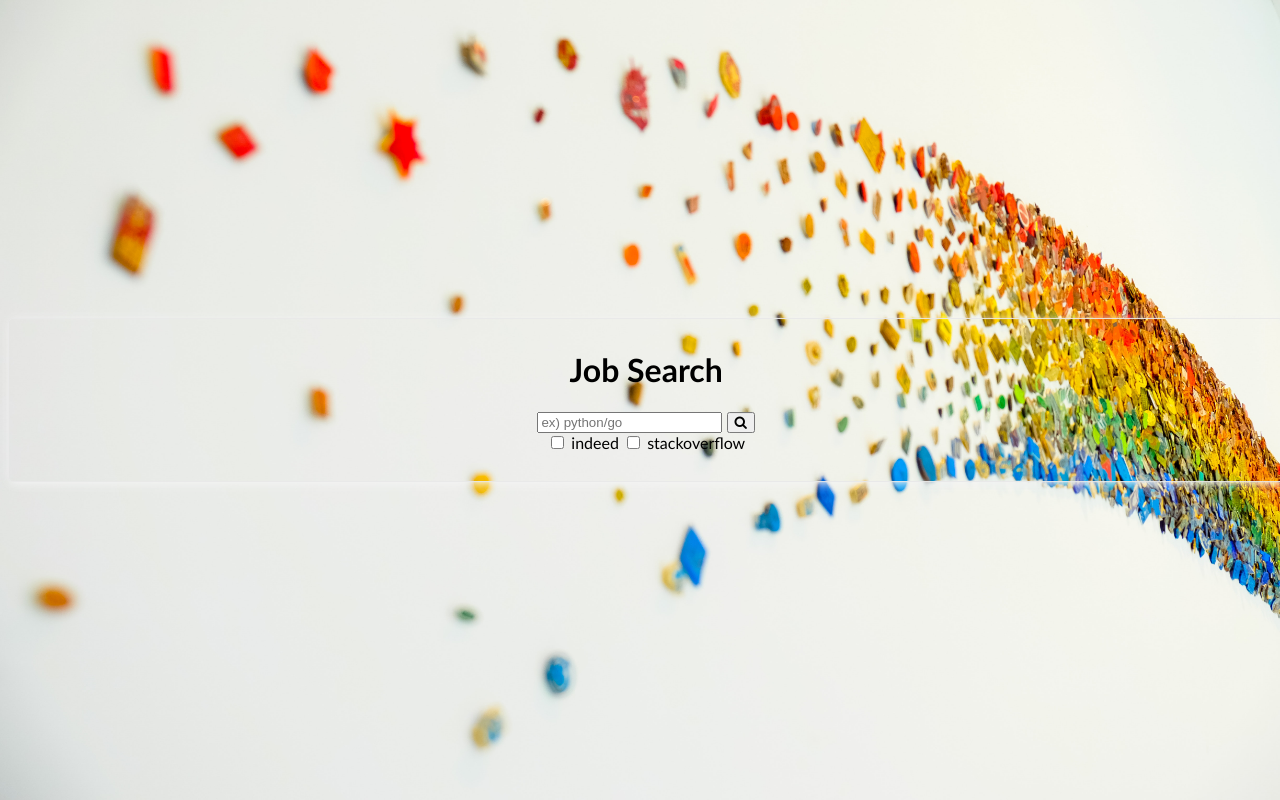
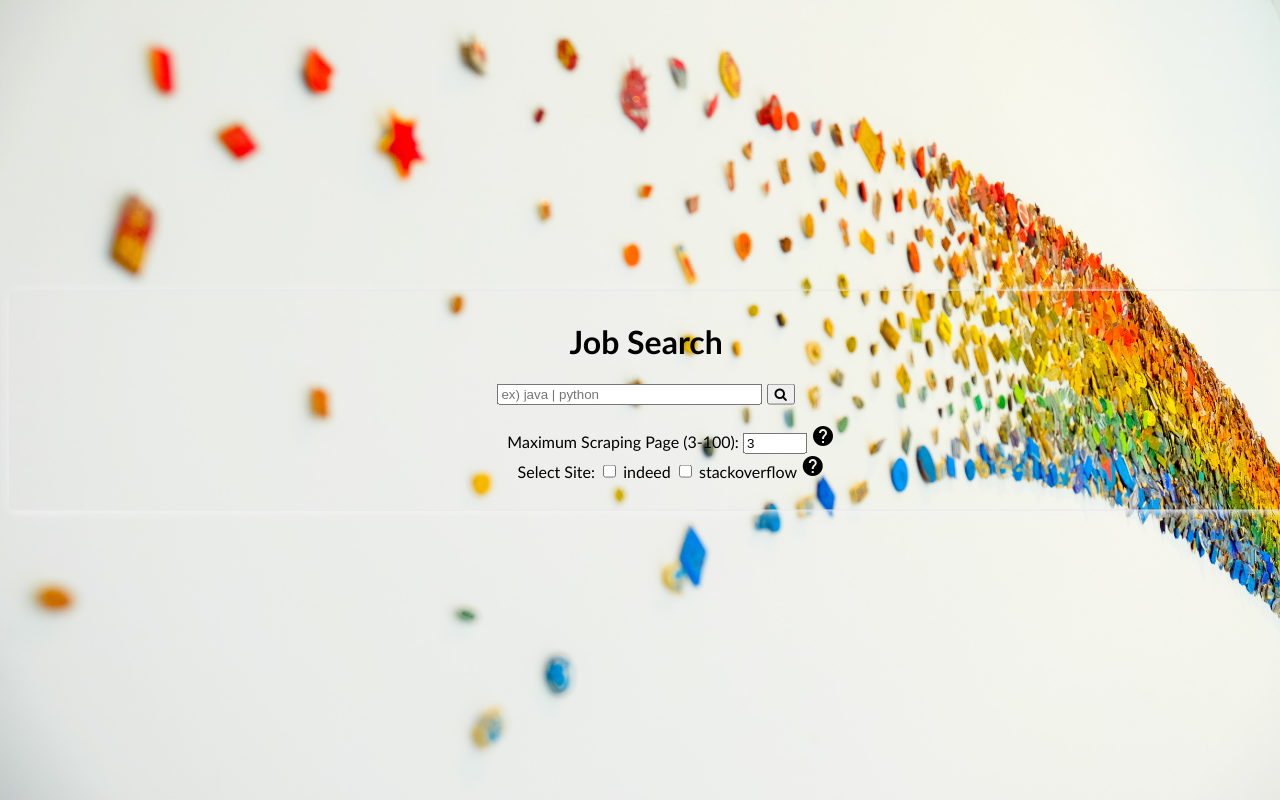
Before and after one commit to cit007/SuperScrapper, a Flask app: page / in a window 1280 px wide. Run offline with Flask 2, Linux system fonts and the light colour scheme.

Commit message:
maximum page function from input and config set for maximum page value

```diff
--- a/exporter.py
+++ b/exporter.py
@@ -4,7 +4,7 @@ import csv
 def save_to_file(file_full_path, jobs):
     file = open(file_full_path, mode="w")
     writer = csv.writer(file)
-    writer.writerow(["title", "company", "location", "link"])
+    writer.writerow(["site", "title", "company", "location", "link"])
     for job in jobs:
         writer.writerow(list(job.values()))
     print(file)
--- a/indeed.py
+++ b/indeed.py
@@ -1,5 +1,6 @@
 import requests
 from bs4 import BeautifulSoup
+from config import config
 
 LIMIT = 50
 
@@ -71,5 +72,10 @@ def extract_job(page_url, job_html):
 def get_jobs(search_word):
     indeed_url = f"https://www.indeed.com/jobs?q={search_word}&limit={LIMIT}"
     last_indeed_page = extract_indeed_pages(indeed_url)
+
+    # @TODO too big data...so limit maximum page for @TEST
+    if last_indeed_page > int(config.max):
+        last_indeed_page = int(config.max)
+
     indeed_jobs = extract_indeed_jobs(indeed_url, last_indeed_page)
     return indeed_jobs
--- a/main.py
+++ b/main.py
@@ -2,6 +2,7 @@ from flask import Flask, render_template, request, redirect, send_file, send_fro
 from indeed import get_jobs as indeed_get_jobs
 from stackoverflow import get_jobs as stackoverflow_get_jobs
 from exporter import save_to_file
+from config import config
 import os
 
 app = Flask("SuperScrapper")
@@ -21,15 +22,19 @@ def report():
     word = ""
     checked_list = []
     total_jobs = []
-    site_len = len(site_list)
-    print(request.args, site_len)
-    for arg in request.args:
-        if arg == "word":
-            word = request.args.get("word")
-            for i, site in enumerate(site_list):
-                print(i, site, request.args.get(site))
-                if "on" == request.args.get(site):
-                    checked_list.append(site_list[i])
+    export_param = ""
+
+    word = request.args.get("word")
+    maxPage = request.args.get("maximum")
+
+    # ----- set maximum page of config from input-------
+    config.max = maxPage
+    print(f"input maximum page ..... {config.max}")
+
+    for i, site in enumerate(site_list):
+        print(i, site, request.args.get(site))
+        if "on" == request.args.get(site):
+            checked_list.append(site_list[i])
 
     print(checked_list)
 
@@ -53,24 +58,41 @@ def report():
             total_jobs += jobs
             # print(total_jobs)
 
+        for checked in checked_list:
+            export_param += f"&{checked}=on"
+            print(export_param)
+
     else:
         return redirect("/")
     return render_template(
-        "report.html", searchingBy=word, resultNumber=len(total_jobs), jobs=total_jobs, siteList=checked_list)
+        "report.html", searchingBy=word, resultNumber=len(total_jobs), jobs=total_jobs, siteList=checked_list, exportParam=export_param)
 
 
 @app.route("/export")
 def export():
     try:
+        checked_list = []
+        total_jobs = []
+
+        print(f"export.....{request.args}")
         word = request.args.get("word")
-        print(word)
         if not word:
             print(f"not exist word: {word}")
             raise Exception()
 
-        word = word.lower()
-        jobs = db.get(word)
-        if not jobs:
+        for i, site in enumerate(site_list):
+            print(i, site, request.args.get(site))
+            if "on" == request.args.get(site):
+                checked_list.append(site_list[i])
+
+        for checked in checked_list:
+            word = word.lower()
+            word_key = f"{checked}:{word}"
+            jobs = db.get(word_key)
+
+            total_jobs += jobs
+
+        if not total_jobs:
             print("##### NOT EXIST JOB INFO FOR EXPORT #####")
             raise Exception()
         else:
@@ -79,9 +101,9 @@ def export():
             file_full_path = os.path.join(filepath, filename)
 
             # save file
-            save_to_file(file_full_path, jobs)
+            save_to_file(file_full_path, total_jobs)
 
-            print(file_full_path)
+            # print(file_full_path)
             return send_file(file_full_path, as_attachment=True)
             # return send_from_directory(filepath, filename, as_attachment=True)
 
--- a/stackoverflow.py
+++ b/stackoverflow.py
@@ -1,5 +1,6 @@
 import requests
 from bs4 import BeautifulSoup
+from config import config
 
 
 def get_last_page(so_url):
@@ -61,5 +62,10 @@ def extract_job(job_html):
 def get_jobs(search_word):
     url = f"https://stackoverflow.com/jobs?q={search_word}"
     last_page = get_last_page(url)
+
+    # @TODO too big data...so limit maximum page for @TEST
+    if last_page > int(config.max):
+        last_page = int(config.max)
+
     jobs_list = extract_jobs(url, last_page)
     return jobs_list
--- a/static/css/custom_style.css
+++ b/static/css/custom_style.css
@@ -61,6 +61,13 @@ section {
   transform: translateY(-50%);
 }
 
+.max-page,
+.select-site {
+  text-align: center;
+  width: 350px;
+  margin: auto;
+}
+
 .bgImage {
   position: absolute;
   top: 0;
@@ -103,6 +110,71 @@ section {
   }
 }
 
+/* Popup container - can be anything you want */
+.popup {
+  position: relative;
+  display: inline-block;
+  cursor: pointer;
+  -webkit-user-select: none;
+  -moz-user-select: none;
+  -ms-user-select: none;
+  user-select: none;
+}
+
+/* The actual popup */
+.popup .popuptext {
+  visibility: hidden;
+  width: 160px;
+  background-color: #555;
+  color: #fff;
+  text-align: center;
+  border-radius: 6px;
+  padding: 8px 0;
+  position: absolute;
+  z-index: 1;
+  bottom: 125%;
+  left: 50%;
+  margin-left: -80px;
+}
+
+/* Popup arrow */
+.popup .popuptext::after {
+  content: "";
+  position: absolute;
+  top: 100%;
+  left: 50%;
+  margin-left: -5px;
+  border-width: 5px;
+  border-style: solid;
+  border-color: #555 transparent transparent transparent;
+}
+
+/* Toggle this class - hide and show the popup */
+.popup .show {
+  visibility: visible;
+  -webkit-animation: fadeIn 1s;
+  animation: fadeIn 1s;
+}
+
+/* Add animation (fade in the popup) */
+@-webkit-keyframes fadeIn {
+  from {
+    opacity: 0;
+  }
+  to {
+    opacity: 1;
+  }
+}
+
+@keyframes fadeIn {
+  from {
+    opacity: 0;
+  }
+  to {
+    opacity: 1;
+  }
+}
+
 .notshowing {
   display: none;
 }
--- a/templates/index.html
+++ b/templates/index.html
@@ -5,6 +5,7 @@
     <title>Job Search</title>
 
     <link rel="stylesheet" type= "text/css" href= "{{ url_for('static',filename='css/custom_style.css') }}">
+    <link rel="stylesheet" href="https://fonts.googleapis.com/icon?family=Material+Icons">
 <head>
     <meta charset="UTF-8">
     <meta name="viewport" content="width=device-width, initial-scale=1.0">
@@ -16,13 +17,27 @@
         <h1>Job Search</h1>
         <div>
             <form class="searchTerm" action="/report" method="get" style="margin:auto;max-width:300px">
-                <input placeholder='ex) python/go' required name="word" />
+                <input size="30" placeholder='ex) java | python' required name="word" />
                 <button onclick="srhClickFunction()"><i class="fa fa-search"></i></button>
-                <div>
+                <br><br>
+                <div class="max-page">
+                    <label for="tentacles">Maximum Scraping Page (3-100):</label>
+                    <input type="number" id="tentacles" name="maximum" value="3" min="3" max="100">
+                    <div class="popup" onclick="showPopupPageSizeFunction()">
+                        <i class="material-icons">help</i>
+                        <span class="popuptext" id="pageSizeId">Please set the maximum scraping page-size. it takes long time to complete scraping site.</span>
+                    </div>
+                </div>
+                <div class="select-site">
+                    <label>Select Site:</label>
                     {% for site in site_list %}
                         <input type="checkbox" id={{site}} name={{site}} value="on">
                         <label for="{{site}}"> {{site}}</label>
                     {% endfor %}
+                    <div class="popup" onclick="showPopupSelSiteFunction()">
+                        <i class="material-icons">help</i>
+                        <span class="popuptext" id="selSiteId">Please select the checkbox to search site</span>
+                    </div>
                 </div>
                 <br>
             </form>
@@ -37,6 +52,14 @@
             loadingElement = document.getElementById("loading");
             loadingElement.classList.remove("notshowing");
         }
+        function showPopupPageSizeFunction() {
+            var popup = document.getElementById("pageSizeId");
+            popup.classList.toggle("show");
+        }
+        function showPopupSelSiteFunction() {
+            var popup = document.getElementById("selSiteId");
+            popup.classList.toggle("show");
+        }
     </script>
 </body>
 </html>
--- a/templates/report.html
+++ b/templates/report.html
@@ -11,13 +11,13 @@
     <div class="center">
         <h2>Job Results</h2>
         <div>
-            <h3>Found <strong>{{resultNumber}}</strong> results from {{siteList}} | Search Keyword : {{searchingBy}}</h3>
+            <h3>Found <strong>{{resultNumber}}</strong> results from {{siteList}} | Search Keyword : [{{searchingBy}}]</h3>
         </div>
     </div>
     <hr>
     <div>
         <input type="button" value="back" onclick="history.back()"/>
-        <input type="button" value="Export to CSV" onclick="document.location='/export?word={{searchingBy}}'"/>
+        <input type="button" value="Export to CSV" onclick="document.location='/export?word={{searchingBy}}{{exportParam}}'"/>
         <!-- <button onclick="document.location='/export?word={{searchingBy}}'">Export to CSV</button> -->
     </div>
     <br>
```
Also changed, not shown: config.py (added, +14 -0 lines).
